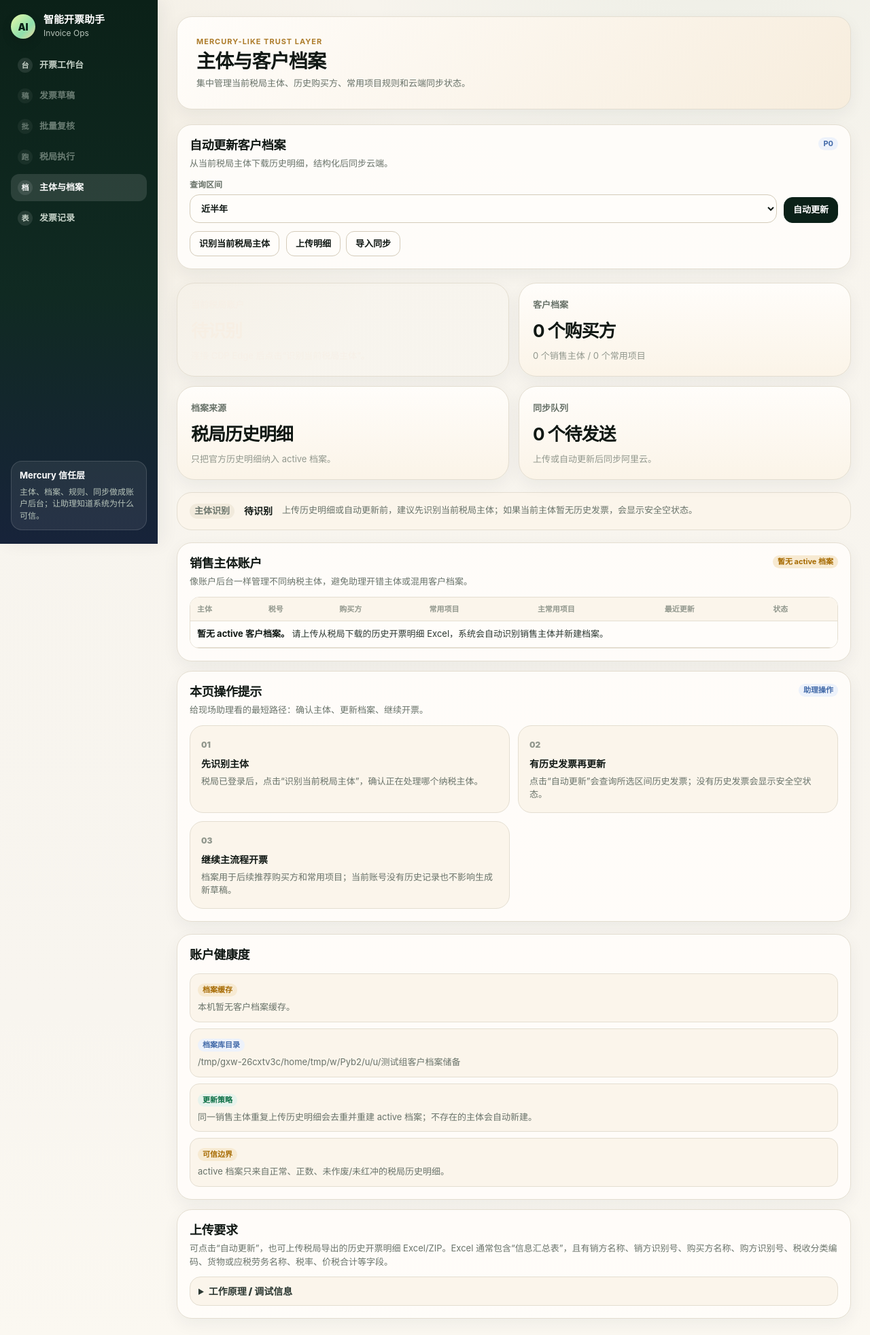
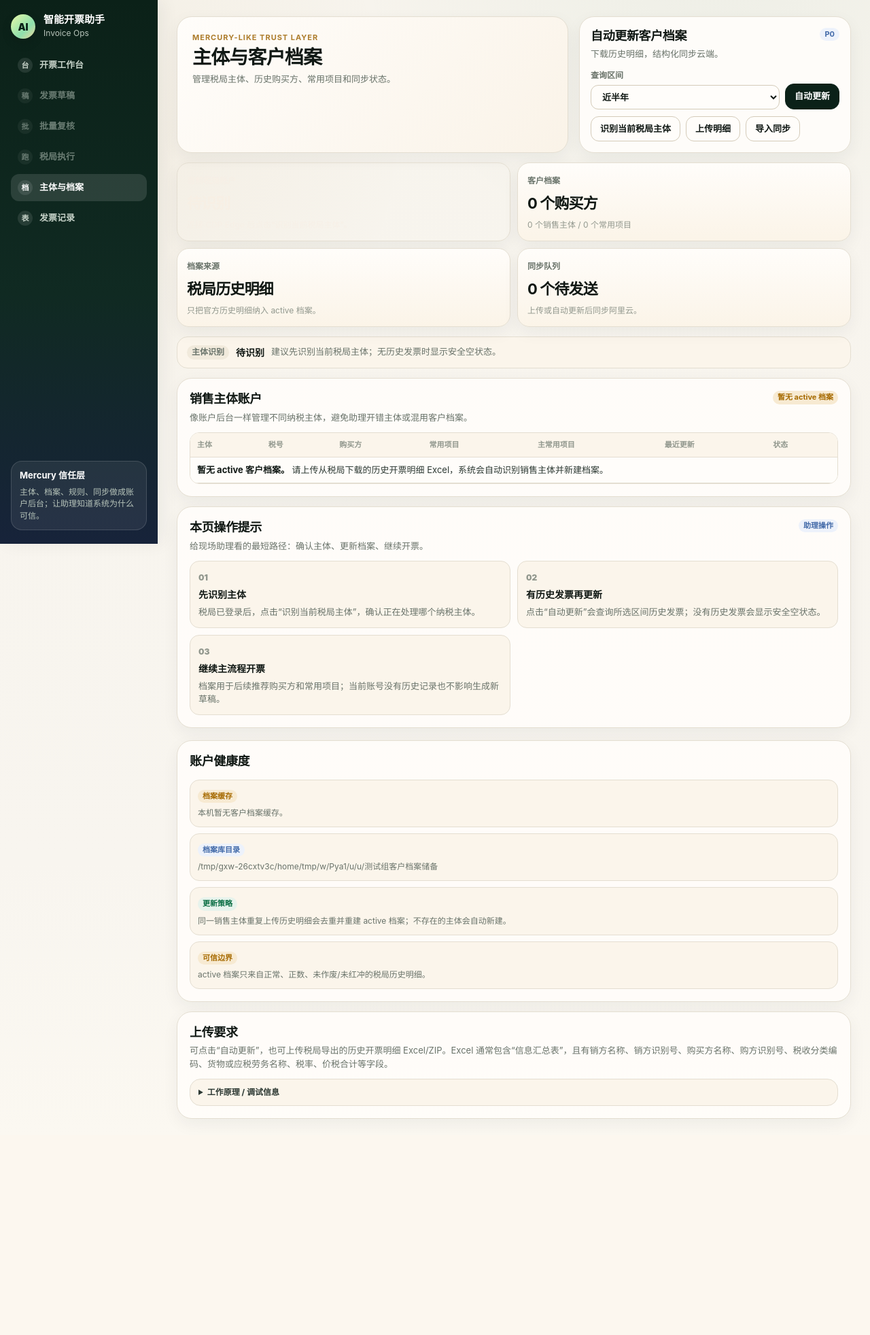
Before and after one commit to Neverlol/invoice-demo-batch-import, a Flask app: page /profiles in a window 1280 px wide. Shown: the whole page at 68% size. After the commit the page ends 1646 px from the top, so only its background shows below. Run offline with Flask 3, Linux system fonts and the light colour scheme; some libraries are stand-ins or nearby versions.

Commit message:
fix: polish remaining SaaS pages

```diff
--- a/static/lean.css
+++ b/static/lean.css
@@ -1422,3 +1422,243 @@ body:has(#batch-sheet-form) .card-head p {
   .work-card,
   .status-card { padding: 15px; border-radius: 18px; }
 }
+
+/* UI polish v2: remaining pages density pass */
+.draft-console {
+  padding: 24px 28px;
+  gap: 14px;
+  max-width: 1580px;
+  width: 100%;
+}
+.draft-console-head {
+  margin-bottom: 2px;
+}
+.draft-env-bar {
+  margin-bottom: 0;
+}
+.compact-flow {
+  padding: 14px 16px;
+}
+.compact-flow .workflow-head {
+  margin-bottom: 10px;
+}
+.compact-flow .workflow-steps {
+  gap: 8px;
+}
+.compact-flow .workflow-steps li {
+  padding: 9px 10px;
+  border-radius: 14px;
+}
+.compact-flow .workflow-steps li > span {
+  width: 24px;
+  height: 24px;
+  font-size: 12px;
+}
+.draft-three-col {
+  gap: 14px;
+}
+.draft-left-rail,
+.draft-action-rail,
+.draft-center-stage {
+  gap: 14px;
+}
+.draft-left-rail .card,
+.draft-action-rail .card,
+.draft-center-stage .card {
+  padding: 16px;
+}
+.review-field {
+  gap: 5px;
+}
+.review-field span {
+  font-size: 12px;
+  font-weight: 650;
+}
+.review-field input,
+.review-field select,
+.invoice-chip-row input,
+.invoice-chip-row select {
+  min-height: 34px;
+  border-radius: 10px;
+  padding: 7px 9px;
+  font-size: 13px;
+}
+.invoice-chip-row {
+  gap: 10px;
+}
+.review-total {
+  border-radius: 14px;
+  padding: 11px 12px;
+}
+.review-total span {
+  font-size: 12px;
+  font-weight: 650;
+}
+.review-total strong {
+  font-size: 22px;
+  font-weight: 720;
+}
+.taxonomy-results {
+  border-radius: 12px;
+}
+.bulk-coding-card .bulk-actions,
+.action-panel-card .status-actions {
+  gap: 8px;
+}
+.line-table.compact-line-table th,
+.line-table.compact-line-table td {
+  padding: 8px 9px;
+  vertical-align: middle;
+}
+.line-table.compact-line-table input {
+  min-height: 30px;
+  border-radius: 9px;
+  padding: 5px 8px;
+  font-size: 13px;
+}
+.line-table.compact-line-table .coding-note {
+  white-space: nowrap;
+  max-width: 108px;
+  overflow: hidden;
+  text-overflow: ellipsis;
+}
+.result-list {
+  gap: 6px;
+}
+.result-list div {
+  padding-bottom: 6px;
+}
+.result-list span {
+  color: var(--muted);
+  font-size: 12px;
+}
+.result-list strong {
+  font-size: 13px;
+}
+.failure-upload-card .failure-upload {
+  margin-top: 10px;
+  padding: 12px;
+}
+.mini-details summary {
+  font-size: 12px;
+  font-weight: 650;
+}
+/* Run page */
+.run-shell .main-stage {
+  padding: 24px 28px;
+  max-width: 1480px;
+}
+.run-shell .hy-grid-2 {
+  margin-top: 14px \!important;
+}
+.run-shell .timeline,
+.run-shell .compact-timeline {
+  gap: 8px;
+}
+.run-shell .timeline li {
+  padding: 9px 10px;
+  border-radius: 14px;
+}
+.run-shell .timeline li > span {
+  width: 24px;
+  height: 24px;
+  font-size: 12px;
+}
+.run-shell .card-icon {
+  width: 30px;
+  height: 30px;
+  border-radius: 12px;
+  font-size: 13px;
+}
+.run-shell .failure-summary-grid > div {
+  min-height: 86px;
+}
+.logs {
+  border-radius: 14px;
+  padding: 12px;
+  max-height: 260px;
+  font-size: 12px;
+}
+.hy-safe-boundary {
+  line-height: 1.45;
+}
+/* Ledger page */
+[href$="/ledger"] .nav-dot { }
+/* Profiles page polish */
+.profiles-hero {
+  grid-template-columns: minmax(0, 1fr) 400px;
+  gap: 16px;
+  margin-bottom: 14px;
+}
+.profiles-hero-copy {
+  padding: 22px;
+  border-radius: var(--radius-xl);
+  background: linear-gradient(135deg, #fffdfa, #faf3e8);
+}
+.profile-action-card {
+  padding: 16px;
+}
+.profile-action-form {
+  gap: 8px;
+}
+.profile-secondary-actions {
+  gap: 8px;
+  margin-top: 10px;
+}
+.profile-range-select {
+  height: 36px;
+  border-radius: 11px;
+  font-weight: 650;
+}
+.profile-metrics {
+  gap: 10px;
+  margin-bottom: 14px;
+}
+.profile-metric {
+  border-radius: 18px;
+  padding: 14px;
+  min-height: 92px;
+}
+.profile-metric span,
+.profile-status-card span {
+  font-size: 12px;
+  font-weight: 650;
+}
+.profile-metric strong {
+  font-size: 22px;
+  font-weight: 720;
+}
+.profile-metric small {
+  margin-top: 6px;
+  font-size: 12px;
+}
+.profile-status-card,
+.profile-result-card {
+  border-radius: 16px;
+  padding: 12px 14px;
+  margin-bottom: 14px;
+  gap: 10px;
+}
+.result-icon {
+  width: 28px;
+  height: 28px;
+  border-radius: 10px;
+}
+.profile-help-grid {
+  gap: 10px;
+}
+.profile-help-grid > div {
+  border-radius: 14px;
+  padding: 12px;
+}
+.profile-help-grid strong {
+  margin-top: 5px;
+}
+.profile-side-rail .panel-item p,
+.profile-debug-details ol {
+  font-size: 12px;
+}
+@media (max-width: 1320px) {
+  .draft-console,
+  .run-shell .main-stage { max-width: none; }
+}
--- a/templates/lean_batch.html
+++ b/templates/lean_batch.html
@@ -4,7 +4,7 @@
     <meta charset="utf-8">
     <meta name="viewport" content="width=device-width, initial-scale=1">
     <title>批量模板 {{ batch.batch_id }}</title>
-    <link rel="stylesheet" href="{{ url_for('static', filename='lean.css', v='20260503-polish1') }}">
+    <link rel="stylesheet" href="{{ url_for('static', filename='lean.css', v='20260503-polish2') }}">
   </head>
   <body class="operator-body">
     {% set ns = namespace(review=0, ready=0) %}
--- a/templates/lean_index.html
+++ b/templates/lean_index.html
@@ -4,7 +4,7 @@
     <meta charset="utf-8">
     <meta name="viewport" content="width=device-width, initial-scale=1">
     <title>智能开票 Ramp × Mercury 混合风格 - 工作台</title>
-    <link rel="stylesheet" href="{{ url_for('static', filename='lean.css', v='20260503-polish1') }}">
+    <link rel="stylesheet" href="{{ url_for('static', filename='lean.css', v='20260503-polish2') }}">
     <script defer src="{{ url_for('static', filename='lean.js', v='20260502-v27') }}"></script>
   </head>
   <body class="operator-body">
--- a/templates/lean_ledger.html
+++ b/templates/lean_ledger.html
@@ -4,7 +4,7 @@
     <meta charset="utf-8">
     <meta name="viewport" content="width=device-width, initial-scale=1">
     <title>发票记录</title>
-    <link rel="stylesheet" href="{{ url_for('static', filename='lean.css', v='20260502-hybrid4') }}">
+    <link rel="stylesheet" href="{{ url_for('static', filename='lean.css', v='20260503-polish2') }}">
   </head>
   <body class="operator-body">
     <div class="app-shell">
@@ -32,7 +32,7 @@
           <div>
             <div class="eyebrow">Success ledger</div>
             <h1>发票记录</h1>
-            <p>用于现场复盘和导出已确认成功的开票明细。没有记录时会显示空状态，不再 Not Found。</p>
+            <p>导出已确认成功的开票明细；无记录时显示空状态。</p>
           </div>
           <div class="actions">
             <a class="btn" href="{{ url_for('index') }}">返回工作台</a>
--- a/templates/lean_profiles.html
+++ b/templates/lean_profiles.html
@@ -4,7 +4,7 @@
     <meta charset="utf-8">
     <meta name="viewport" content="width=device-width, initial-scale=1">
     <title>主体与档案</title>
-    <link rel="stylesheet" href="{{ url_for('static', filename='lean.css', v='20260502-profiles2') }}">
+    <link rel="stylesheet" href="{{ url_for('static', filename='lean.css', v='20260503-polish2') }}">
     <script defer src="{{ url_for('static', filename='lean.js', v='20260502-v27') }}"></script>
   </head>
   <body class="operator-body">
@@ -33,11 +33,11 @@
           <div class="profiles-hero-copy">
             <div class="eyebrow">Mercury-like trust layer</div>
             <h1>主体与客户档案</h1>
-            <p>集中管理当前税局主体、历史购买方、常用项目规则和云端同步状态。</p>
+            <p>管理税局主体、历史购买方、常用项目和同步状态。</p>
           </div>
           <section class="card profile-action-card">
             <div class="card-head compact-head">
-              <div><h2>自动更新客户档案</h2><p>从当前税局主体下载历史明细，结构化后同步云端。</p></div>
+              <div><h2>自动更新客户档案</h2><p>下载历史明细，结构化同步云端。</p></div>
               <span class="badge info">P0</span>
             </div>
             <form class="profile-action-form" method="post" action="{{ url_for('download_profile_history') }}">
@@ -65,7 +65,7 @@
         <section class="profile-status-card" data-tax-status>
           <span class="badge neutral">主体识别</span>
           <strong>待识别</strong>
-          <p>上传历史明细或自动更新前，建议先识别当前税局主体；如果当前主体暂无历史发票，会显示安全空状态。</p>
+          <p>建议先识别当前税局主体；无历史发票时显示安全空状态。</p>
         </section>
 
         {% if download_result %}
```
Also changed, not shown: templates/lean_draft.html (+8 -8 lines), templates/lean_run.html (+5 -5 lines).
